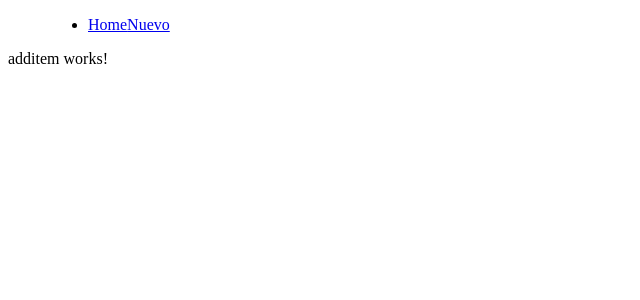
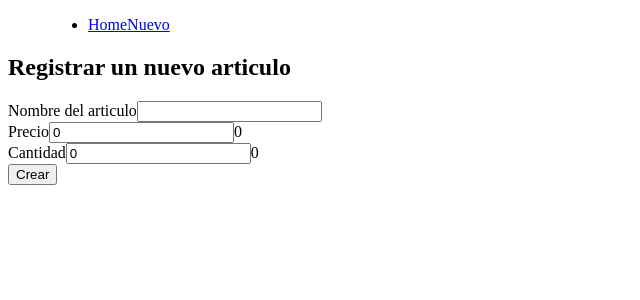
Before and after one commit to joelcirillo/joelcirillo, an Angular app: page /add in a window 1280 px wide. Shown: the top 300 px of the page, without its empty margins (0-640 px from the left). Built offline with nearby package versions, Linux system fonts and the light colour scheme.

Commit message:
se agrga mostrar el formulario para probar

```diff
--- a/src/app/app.module.ts
+++ b/src/app/app.module.ts
@@ -8,6 +8,7 @@
 import { ItemComponent } from './components/item/item.component';
 import { TotalComponent } from './components/total/total.component';
 import { AdditemComponent } from './components/additem/additem.component';
+import { FormsModule } from '@angular/forms';
 
 @NgModule({
   declarations: [
@@ -20,7 +21,8 @@
   ],
   imports: [
     BrowserModule,
-    AppRoutingModule
+    AppRoutingModule,
+    FormsModule
   ],
   providers: [],
   bootstrap: [AppComponent]
--- a/src/app/components/additem/additem.component.html
+++ b/src/app/components/additem/additem.component.html
@@ -1 +1,16 @@
-<p>additem works!</p>
+<form action="">
+    <h2>Registrar un nuevo articulo</h2>
+    <div>
+        <label for="">Nombre del articulo</label>
+        <input type="text" name="title" id=" " [(ngModel)]="title">{{title}}
+    </div>
+    <div>
+        <label for="">Precio</label>
+        <input type="text" name="price" id=" " [(ngModel)]="price">{{price}}
+    </div>
+    <div>
+        <label for="">Cantidad</label>
+        <input type="text" name="quantity" id=" " [(ngModel)]="quantity">{{quantity}}
+    </div>
+    <input type="submit" value="Crear">
+</form>
--- a/src/app/components/additem/additem.component.ts
+++ b/src/app/components/additem/additem.component.ts
@@ -6,5 +6,13 @@
   styleUrls: ['./additem.component.css']
 })
 export class AdditemComponent {
+  title:string='';
+  price:number=0;
+  quantity:number=0;
+  constructor(){
 
+  }
+  ngOnInit():void{
+
+  }
 }
```
